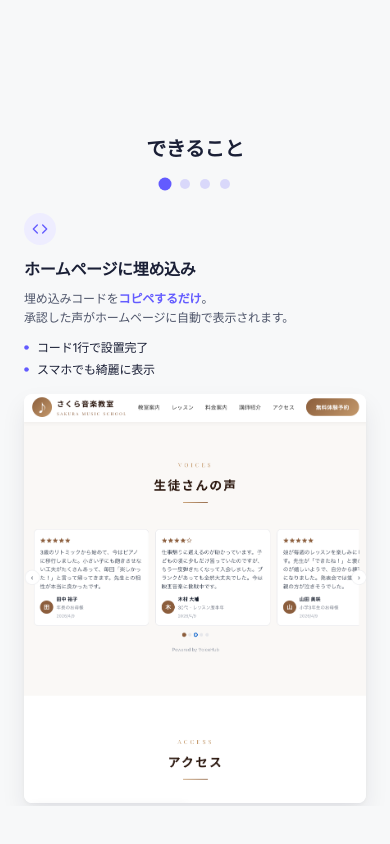
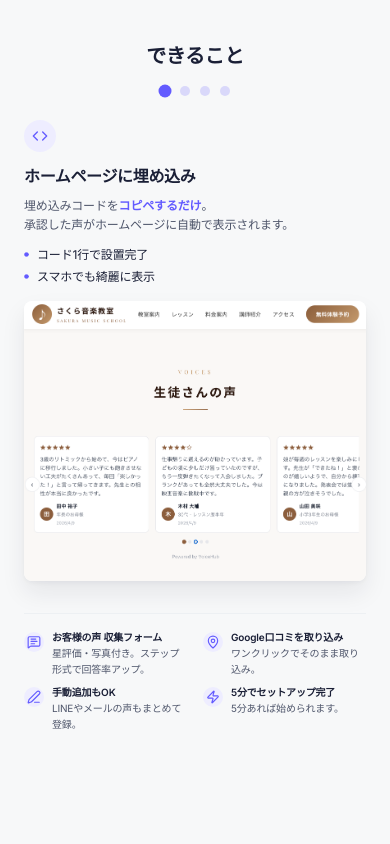
Before and after one commit to forRR444/voice-hub, a Next.js app: page / in a window 390 px wide. Shown: the part 2201-3045 px from the top of the page. Built offline with nearby package versions, Linux system fonts and the light colour scheme; no server answers.

Commit message:
fix: モバイルのできること位置調整・HP埋め込み画像の下部クリップ

```diff
--- a/src/app/page.tsx
+++ b/src/app/page.tsx
@@ -324,7 +324,7 @@ export default function Home() {
 
       {/* ── Product + Features (scroll-pinned horizontal) ── */}
       <div ref={pinRef} id="features" className="relative scroll-mt-20" style={{ height: `${FEATURE_CARDS.length * 100}vh` }}>
-        <div className="sticky top-0 h-screen flex flex-col justify-center overflow-hidden">
+        <div className="sticky top-0 h-screen flex flex-col pt-20 sm:pt-0 sm:justify-center overflow-hidden">
           <div className="max-w-4xl mx-auto px-6 w-full">
             <h2 className="text-xl sm:text-[2rem] font-bold text-center text-[var(--ink)] tracking-[-0.022em] mb-4 sm:mb-8">
               できること
@@ -385,7 +385,9 @@ export default function Home() {
                     </div>
                     <div className="flex items-center justify-center">
                       {i === 0 && (
-                        <img src="/widget-demo-screenshot.png" alt="HPウィジェット埋め込み例" className="w-full rounded-lg shadow-[0_2px_4px_rgba(26,31,54,0.04),0_12px_24px_rgba(26,31,54,0.08)]" />
+                        <div className="w-full max-h-[280px] sm:max-h-[340px] overflow-hidden rounded-lg shadow-[0_2px_4px_rgba(26,31,54,0.04),0_12px_24px_rgba(26,31,54,0.08)]">
+                          <img src="/widget-demo-screenshot.png" alt="HPウィジェット埋め込み例" className="w-full object-cover object-top" />
+                        </div>
                       )}
                       {i === 1 && (
                         <img src="/sns-story-sample.png" alt="SNS投稿画像" className="w-36 sm:w-48 rounded-lg shadow-[0_2px_4px_rgba(26,31,54,0.04),0_12px_24px_rgba(26,31,54,0.08)]" />
```
